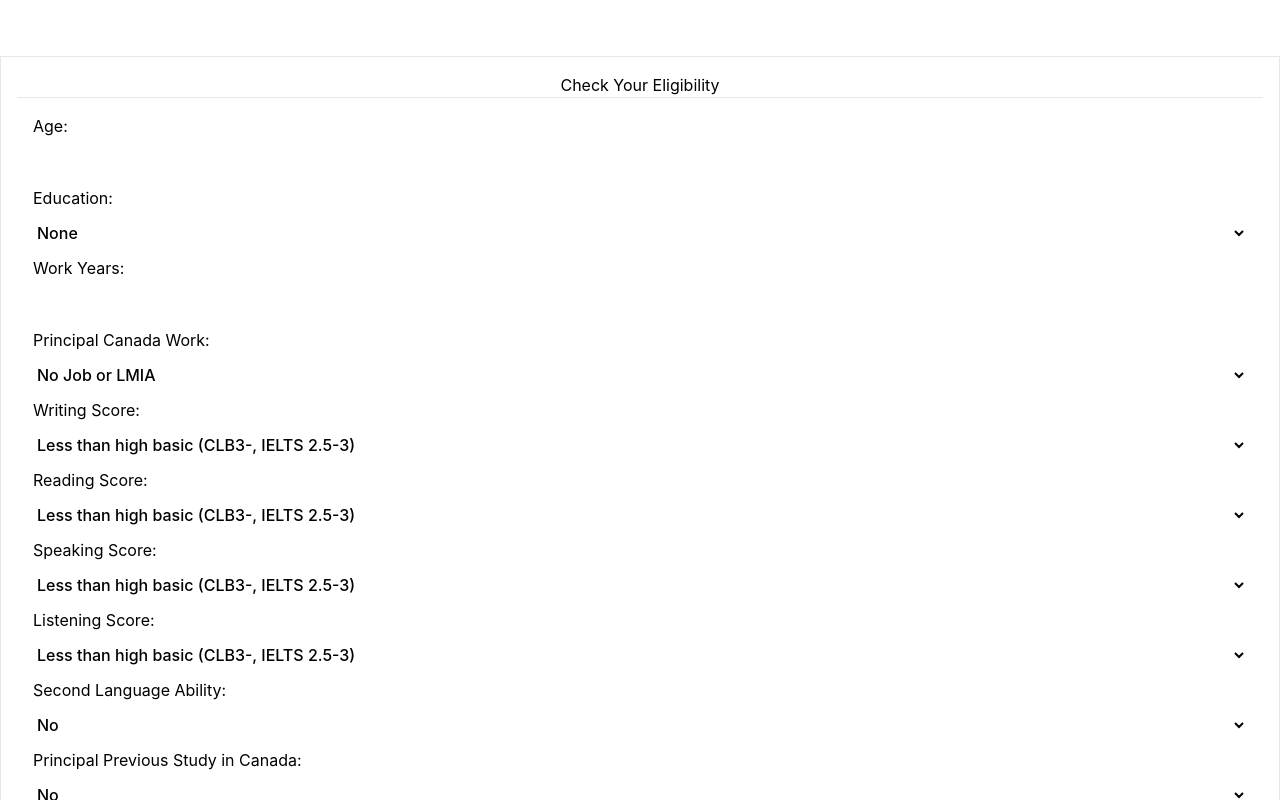
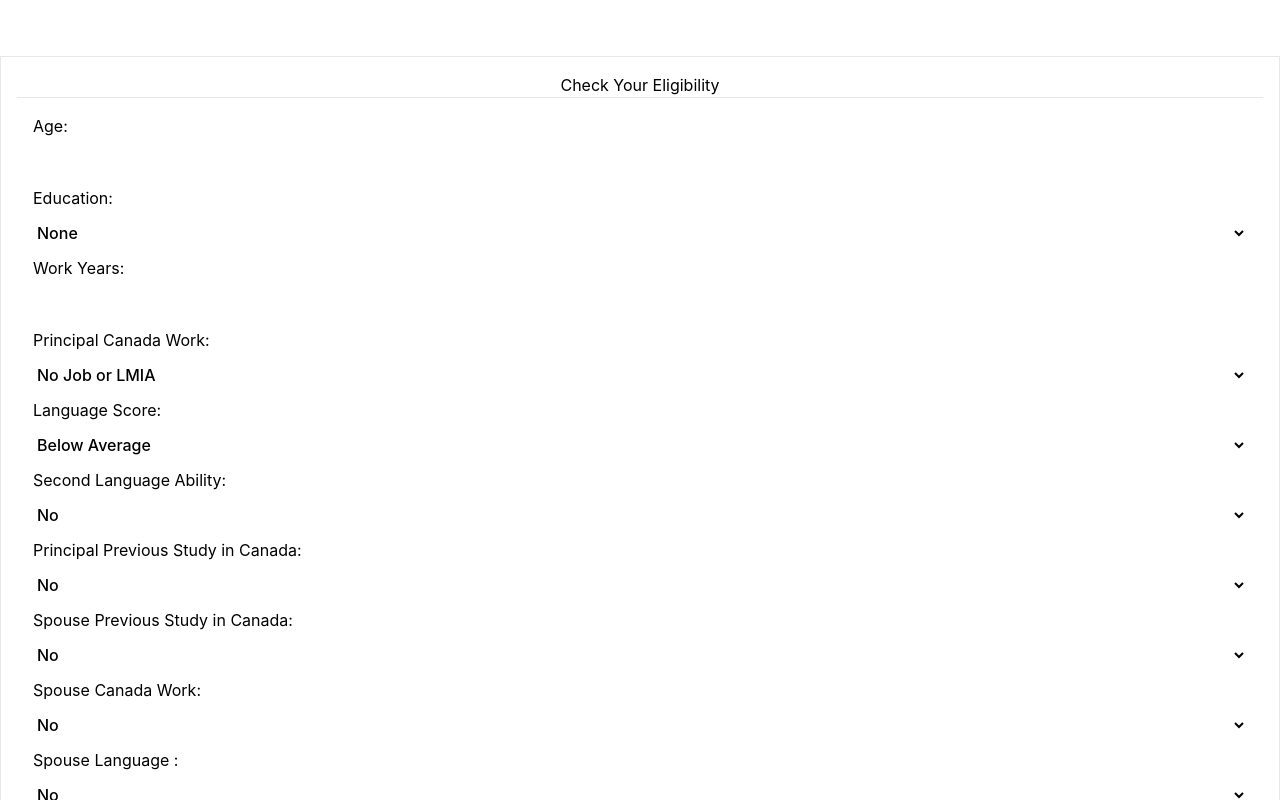
Before and after one commit to blackventures/epress-entry-calculator, a React (Create React App) app: page / in a window 1280 px wide. Shown: the top 800 px of the page. Built offline with nearby package versions, Linux system fonts and the light colour scheme; the HTML template or start-up script is replaced by a standard one; what tw-elements would draw is missing.

Commit message:
Trying to revert to previous commit by copying from the previous one

```diff
--- a/src/components/Calculator.tsx
+++ b/src/components/Calculator.tsx
@@ -12,7 +12,6 @@ type Education =
     "Doctoral (PhD) level";
 type YesNo = "Yes" | "No";
 type LanguageScore = "Below Average" | "Average" | "Above Average" | "Excellent";
-type LanguageProficiency = "Less than high basic (CLB3-, IELTS 2.5-3)" | "High basic (CLB4, IELTS 3.5)" | "Initial intermediate (CLB5, IELTS 4-4.5)" | "Developing intermediate (CLB6, IELTS 5-5.5)" | "Adequate intermediate (CLB7, IELTS 6)" | "High intermediate (CLB8, IELTS 6.5)" | "Initial Advanced (CLB9, IELTS 7)" | "Advanced (CLB10+, IELTS 8+)";
 type SecondLanguage = "Yes" | "No";
 
 function getAgePoints(age: number): number {
@@ -91,16 +90,12 @@ function getAdaptabilityPoints(
   return Math.min(10, points);
 }
 
-function getLanguagePoints(score: LanguageProficiency): number {
+function getLanguagePoints(score: LanguageScore): number {
   switch (score) {
-    case "Less than high basic (CLB3-, IELTS 2.5-3)": return 0;
-    case "High basic (CLB4, IELTS 3.5)": return 16;
-    case "Initial intermediate (CLB5, IELTS 4-4.5)": return 20;
-    case "Developing intermediate (CLB6, IELTS 5-5.5)": return 24;
-    case "Adequate intermediate (CLB7, IELTS 6)": return 24;
-    case "High intermediate (CLB8, IELTS 6.5)": return 24;
-    case "Initial Advanced (CLB9, IELTS 7)": return 24;
-    case "Advanced (CLB10+, IELTS 8+)": return 24;
+      case "Below Average": return 0;
+      case "Average": return 16;
+      case "Above Average": return 20;
+      case "Excellent": return 24;
       default: return 0;
   }
 }
@@ -119,25 +114,14 @@ const Calculator: React.FC = () => {
   const [spouseCanadaWork, setSpouseCanadaWork] = useState<YesNo>("No");
   const [spouseLanguage, setSpouseLanguage] = useState<YesNo>("No");
   const [canadianRelative, setCanadianRelative] = useState<YesNo>("No");
-  const [languageScore, setLanguageScore] = useState<LanguageProficiency>("Less than high basic (CLB3-, IELTS 2.5-3)");
-
-  // Testing Features
-  const [readingScore, setReadingScore] = useState<LanguageProficiency>("Less than high basic (CLB3-, IELTS 2.5-3)");
-  const [writingScore, setWritingScore] = useState<LanguageProficiency>("Less than high basic (CLB3-, IELTS 2.5-3)");
-  const [listeningScore, setListeningScore] = useState<LanguageProficiency>("Less than high basic (CLB3-, IELTS 2.5-3)");
-  const [speakingScore, setSpeakingScore] = useState<LanguageProficiency>("Less than high basic (CLB3-, IELTS 2.5-3)");
-
+  const [languageScore, setLanguageScore] = useState<LanguageScore>("Below Average");
   const [secondLanguage, setSecondLanguage] = useState<SecondLanguage>("No");
   const [eligibilityMessage, setEligibilityMessage] = useState<string>("");
 
   const handleSubmit = () => {
     const totalPoints = getAgePoints(age) + getWorkYearsPoints(workYears) + getWorkExperiencePoints(principalCanadaWork) + getEducationPoints(education);
     const adaptabilityPoints = getAdaptabilityPoints(principalCanadaWork, principalPreviousStudy, spousePreviousStudy, spouseCanadaWork, spouseLanguage, canadianRelative);
-    // const languagePoints = getLanguagePoints(languageScore);
-
-    // Testing Feature
-    const languagePoints = getLanguagePoints(readingScore) +getLanguagePoints(writingScore) + getLanguagePoints(listeningScore) + getLanguagePoints(speakingScore);
-
+    const languagePoints = getLanguagePoints(languageScore);
     const secondLangPoints = getSecondLanguagePoints(secondLanguage);
     const finalPoints = totalPoints + adaptabilityPoints + languagePoints + secondLangPoints;
 
@@ -199,63 +183,14 @@ const Calculator: React.FC = () => {
           </select>
         </label>
 
-        {/* Writing Score Dropdown */}
+        {/* Language Score Dropdown */}
         <label className="font-bold block mb-4">
-          Writing Score:
-          <select value={writingScore} onChange={(e) => setWritingScore(e.target.value as LanguageProficiency)} className="mt-4 w-full rounded-lg border-[1.5px] border-stroke bg-transparent py-3 px-5 font-medium outline-none transition focus:border-primary active:border-primary disabled:cursor-default disabled:bg-whiter">
-          <option value="Less than high basic (CLB3-, IELTS 2.5-3)">Less than high basic (CLB3-, IELTS 2.5-3)</option>
-            <option value="High basic (CLB4, IELTS 3.5)">High basic (CLB4, IELTS 3.5)</option>
-            <option value="Initial intermediate (CLB5, IELTS 4-4.5)">Initial intermediate (CLB5, IELTS 4-4.5)</option>
-            <option value="Developing intermediate (CLB6, IELTS 5-5.5)">Developing intermediate (CLB6, IELTS 5-5.5)</option>
-            <option value="Adequate intermediate (CLB7, IELTS 6)">Adequate intermediate (CLB7, IELTS 6)</option>
-            <option value="High intermediate (CLB8, IELTS 6.5)">High intermediate (CLB8, IELTS 6.5)</option>
-            <option value="Initial Advanced (CLB9, IELTS 7)">Initial Advanced (CLB9, IELTS 7)</option>
-            <option value="Advanced (CLB10+, IELTS 8+)">Advanced (CLB10+, IELTS 8+)</option>
-          </select>
-        </label>
-
-        {/* Reading Score Dropdown */}
-        <label className="font-bold block mb-4">
-          Reading Score:
-          <select value={readingScore} onChange={(e) => setReadingScore(e.target.value as LanguageProficiency)} className="mt-4 w-full rounded-lg border-[1.5px] border-stroke bg-transparent py-3 px-5 font-medium outline-none transition focus:border-primary active:border-primary disabled:cursor-default disabled:bg-whiter">
-          <option value="Less than high basic (CLB3-, IELTS 2.5-3)">Less than high basic (CLB3-, IELTS 2.5-3)</option>
-            <option value="High basic (CLB4, IELTS 3.5)">High basic (CLB4, IELTS 3.5)</option>
-            <option value="Initial intermediate (CLB5, IELTS 4-4.5)">Initial intermediate (CLB5, IELTS 4-4.5)</option>
-            <option value="Developing intermediate (CLB6, IELTS 5-5.5)">Developing intermediate (CLB6, IELTS 5-5.5)</option>
-            <option value="Adequate intermediate (CLB7, IELTS 6)">Adequate intermediate (CLB7, IELTS 6)</option>
-            <option value="High intermediate (CLB8, IELTS 6.5)">High intermediate (CLB8, IELTS 6.5)</option>
-            <option value="Initial Advanced (CLB9, IELTS 7)">Initial Advanced (CLB9, IELTS 7)</option>
-            <option value="Advanced (CLB10+, IELTS 8+)">Advanced (CLB10+, IELTS 8+)</option>
-          </select>
-        </label>
-
-        {/* Writing Score Dropdown */}
-        <label className="font-bold block mb-4">
-          Speaking Score:
-          <select value={speakingScore} onChange={(e) => setSpeakingScore(e.target.value as LanguageProficiency)} className="mt-4 w-full rounded-lg border-[1.5px] border-stroke bg-transparent py-3 px-5 font-medium outline-none transition focus:border-primary active:border-primary disabled:cursor-default disabled:bg-whiter">
-          <option value="Less than high basic (CLB3-, IELTS 2.5-3)">Less than high basic (CLB3-, IELTS 2.5-3)</option>
-            <option value="High basic (CLB4, IELTS 3.5)">High basic (CLB4, IELTS 3.5)</option>
-            <option value="Initial intermediate (CLB5, IELTS 4-4.5)">Initial intermediate (CLB5, IELTS 4-4.5)</option>
-            <option value="Developing intermediate (CLB6, IELTS 5-5.5)">Developing intermediate (CLB6, IELTS 5-5.5)</option>
-            <option value="Adequate intermediate (CLB7, IELTS 6)">Adequate intermediate (CLB7, IELTS 6)</option>
-            <option value="High intermediate (CLB8, IELTS 6.5)">High intermediate (CLB8, IELTS 6.5)</option>
-            <option value="Initial Advanced (CLB9, IELTS 7)">Initial Advanced (CLB9, IELTS 7)</option>
-            <option value="Advanced (CLB10+, IELTS 8+)">Advanced (CLB10+, IELTS 8+)</option>
-          </select>
-        </label>
-
-        {/* Reading Score Dropdown */}
-        <label className="font-bold block mb-4">
-          Listening Score:
-          <select value={listeningScore} onChange={(e) => setListeningScore(e.target.value as LanguageProficiency)} className="mt-4 w-full rounded-lg border-[1.5px] border-stroke bg-transparent py-3 px-5 font-medium outline-none transition focus:border-primary active:border-primary disabled:cursor-default disabled:bg-whiter">
-          <option value="Less than high basic (CLB3-, IELTS 2.5-3)">Less than high basic (CLB3-, IELTS 2.5-3)</option>
-            <option value="High basic (CLB4, IELTS 3.5)">High basic (CLB4, IELTS 3.5)</option>
-            <option value="Initial intermediate (CLB5, IELTS 4-4.5)">Initial intermediate (CLB5, IELTS 4-4.5)</option>
-            <option value="Developing intermediate (CLB6, IELTS 5-5.5)">Developing intermediate (CLB6, IELTS 5-5.5)</option>
-            <option value="Adequate intermediate (CLB7, IELTS 6)">Adequate intermediate (CLB7, IELTS 6)</option>
-            <option value="High intermediate (CLB8, IELTS 6.5)">High intermediate (CLB8, IELTS 6.5)</option>
-            <option value="Initial Advanced (CLB9, IELTS 7)">Initial Advanced (CLB9, IELTS 7)</option>
-            <option value="Advanced (CLB10+, IELTS 8+)">Advanced (CLB10+, IELTS 8+)</option>
+          Language Score:
+          <select value={languageScore} onChange={(e) => setLanguageScore(e.target.value as LanguageScore)} className="mt-4 w-full rounded-lg border-[1.5px] border-stroke bg-transparent py-3 px-5 font-medium outline-none transition focus:border-primary active:border-primary disabled:cursor-default disabled:bg-whiter">
+            <option value="Below Average">Below Average</option>
+            <option value="Average">Average</option>
+            <option value="Above Average">Above Average</option>
+            <option value="Excellent">Excellent</option>
           </select>
         </label>
 
```
